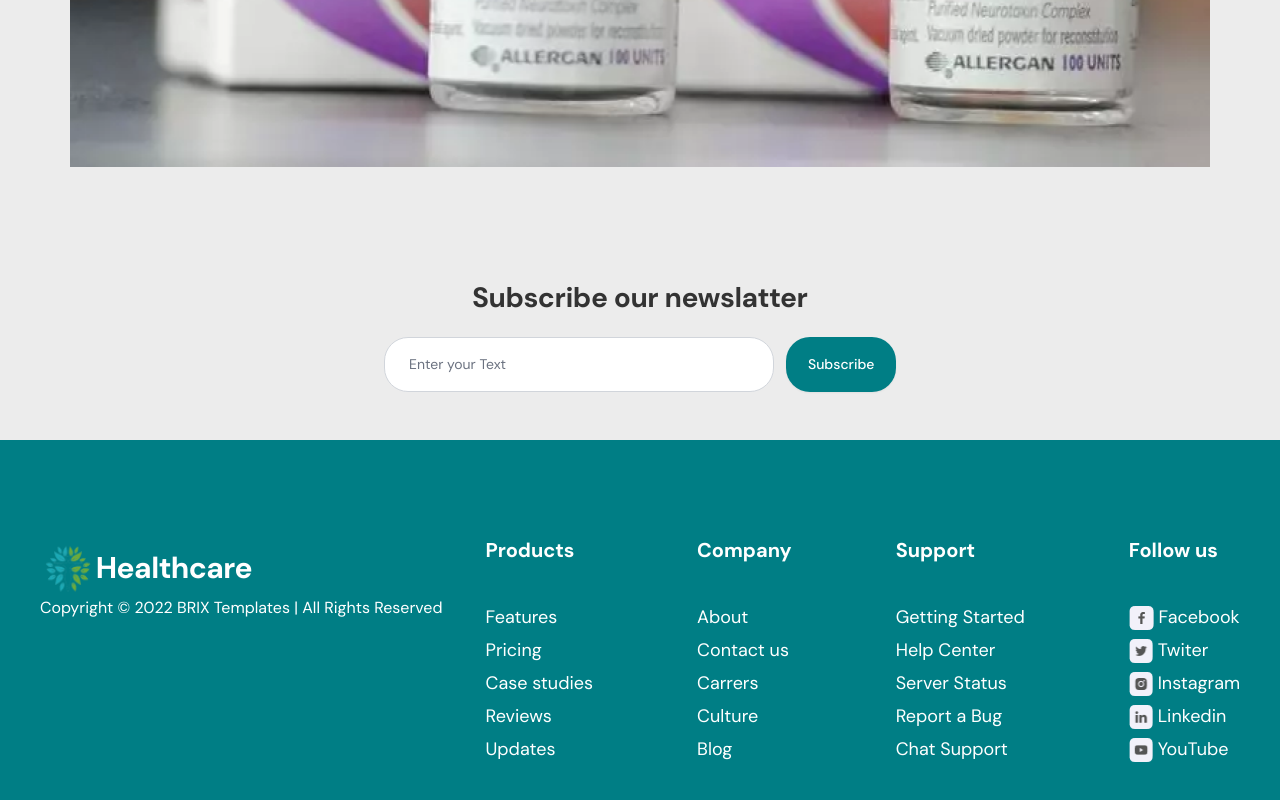
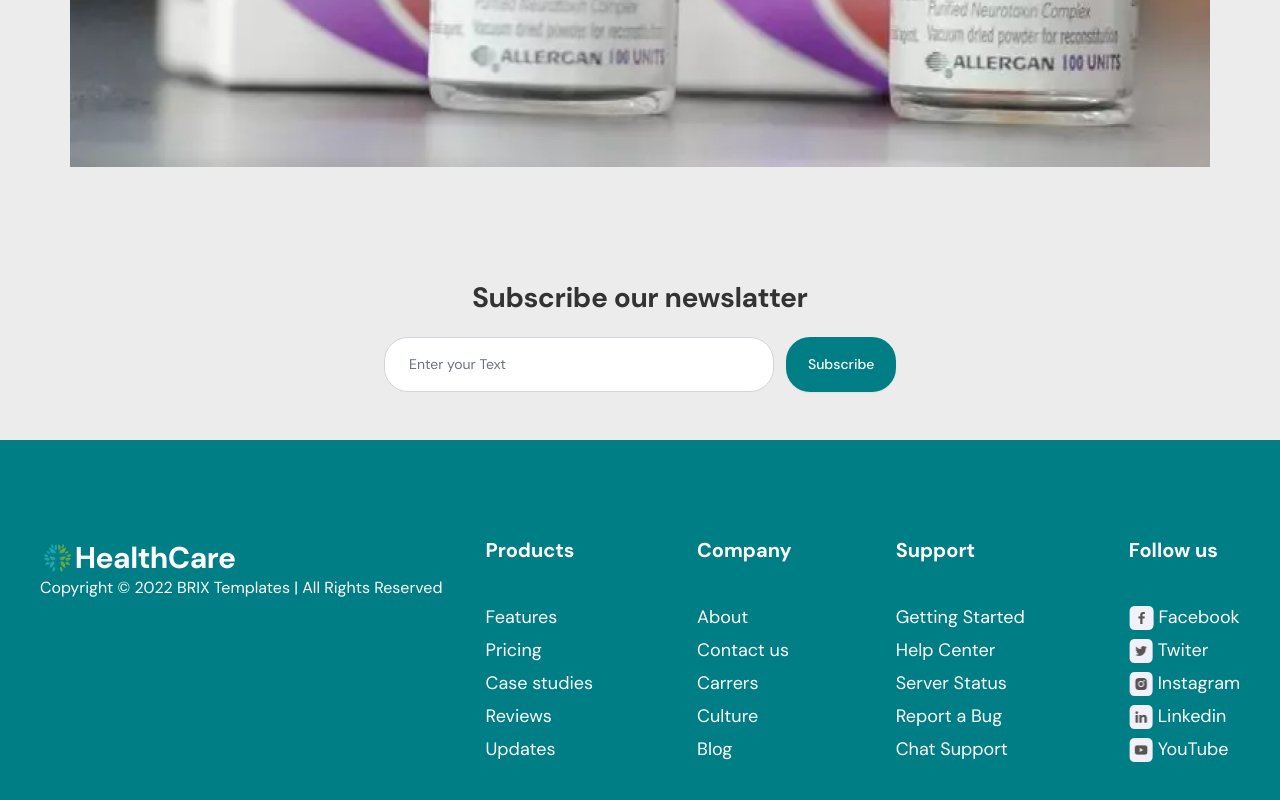
Before and after one commit to RayyanKhan4004/drwebsite, a React (Vite) app: page /Botox in a window 1280 px wide. Shown: the part 4169-4969 px from the top of the page. Built offline with nearby package versions, Linux system fonts and the light colour scheme; a web font is replaced by a local one.

Commit message:
Update footer.jsx

```diff
--- a/src/components/footer.jsx
+++ b/src/components/footer.jsx
@@ -24,12 +24,17 @@
          <div>
                 <div
 
-                data-aos='fade-right'
+                // data-aos='fade-right'
 
 
                 className="text-white max-lg:mb-3 text-start">
 
-                        <span className="text-3xl flex items-center font-bold">  <img className="-bottom-5 aspect-square h-14 w-14" src={Logo} alt="daf" /> Healthcare</span>
+                        <span className="text-3xl flex items-center font-bold">  <img className="-bottom-5 aspect-square h-[35px] w-[35px]  rounded-full" src={Logo} alt="Logo" />
+                        <span className='text-theme2 '>Health</span>
+                        <span className='' >
+                          Care
+                        </span>
+                        </span>
 
 
                      <div className=' max-lg:w-[32ch] ' >Copyright © 2022 BRIX Templates | All Rights Reserved </div>
@@ -45,7 +50,7 @@
 
 
         <div
-        data-aos='fade-down'
+        // data-aos='fade-down'
 
         >
           <span className='footerheading ' >Products</span>
@@ -59,7 +64,7 @@
         </div>
 
         <div
-        data-aos='fade-up'
+        // data-aos='fade-up'
         >
           <span className='footerheading' >Company</span>
           <ul>
@@ -75,7 +80,7 @@
 
         <div
 
-        data-aos='fade-down'
+        // data-aos='fade-down'
         >
           <span className='footerheading' >Support</span>
           <ul className='' >
@@ -90,7 +95,7 @@
 
         <div
 
-        data-aos='fade-up'
+        // data-aos='fade-up'
 
         >
           <span className='footerheading' >Follow us</span>
```
